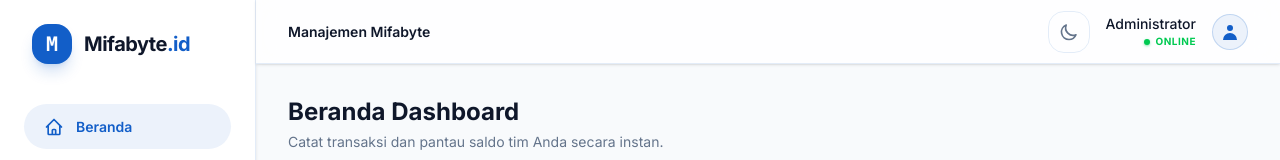
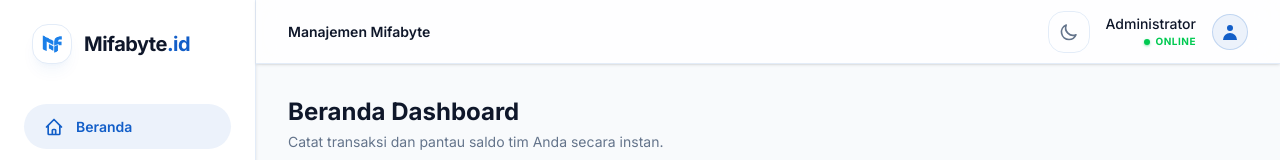
Before and after one commit to MakdumIbrohim/mifabye-finance, a Next.js app: page /dashboard in a window 1280 px wide. Shown: the top 160 px of the page. Built offline with nearby package versions, Linux system fonts and the light colour scheme; no server answers; sample sign-in values are in the browser's storage.

Commit message:
feat: replace text-based sidebar logo with Mifabyte image asset

```diff
--- a/components/Sidebar.tsx
+++ b/components/Sidebar.tsx
@@ -83,8 +83,8 @@ export default function Sidebar({ isOpen, onClose }: SidebarProps) {
     <div className="h-full flex flex-col p-6">
       <div className="flex items-center justify-between mb-10 px-2">
         <div className="flex items-center gap-3">
-          <div className="w-10 h-10 rounded-xl bg-primary flex items-center justify-center shadow-lg shadow-primary/20">
-            <span className="text-white font-bold text-xl font-mono">M</span>
+          <div className="w-10 h-10 rounded-xl bg-white border border-border flex items-center justify-center shadow-lg shadow-primary/5 p-1.5 overflow-hidden group-hover:scale-105 transition-transform">
+            <img src="/assets/mifabyte.png" alt="Mifabyte Logo" className="w-full h-full object-contain" />
           </div>
           <h1 className="text-xl font-bold tracking-tight text-foreground">Mifabyte<span className="text-primary">.id</span></h1>
         </div>
```
